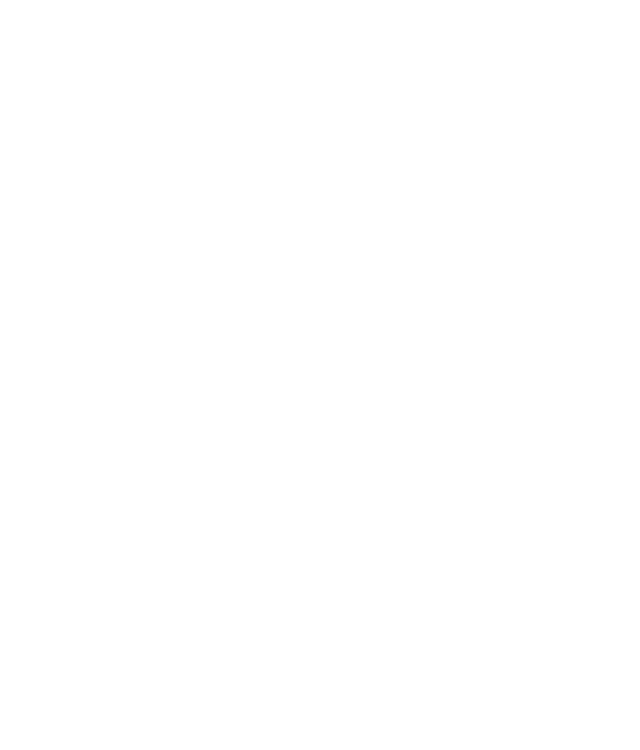
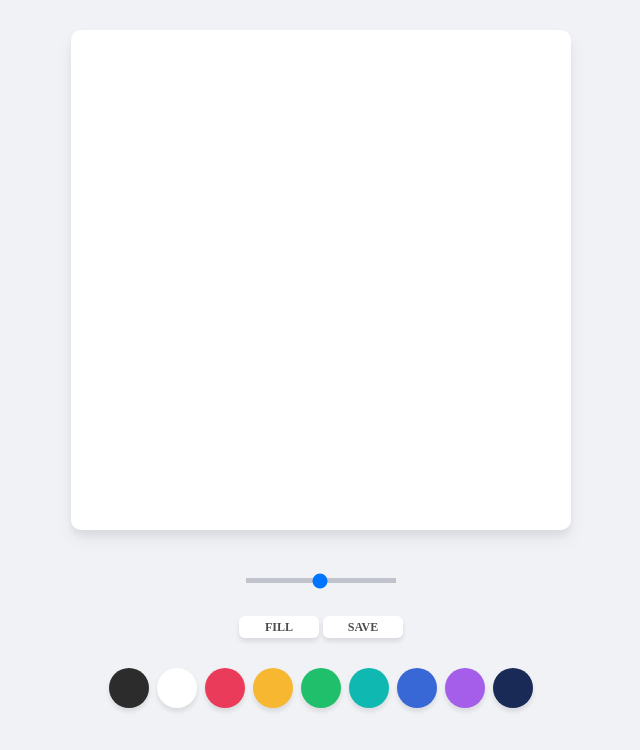
Before and after one commit to gardensky511/PaintJS, a plain HTML site: page index.html in a window 1280 px wide. Shown: the whole page, without its empty margins (319-959 px from the left). Drawn offline with Linux system fonts and the light colour scheme.

Commit message:
html, css작성 및 선 그리기, 색깔 변경 기능

```diff
--- a/app.js
+++ b/app.js
@@ -0,0 +1,60 @@
+const canvas = document.querySelector(".js-canvas");
+const ctx = canvas.getContext("2d");
+const colors = document.querySelectorAll(".js-color");
+const range = document.querySelector(".js-range");
+
+canvas.width = 500;
+canvas.height = 500;
+
+ctx.strokeStyle = "#2c2c2c";
+ctx.lineWidth = 2.5;
+
+let painting = false;
+
+function stopPainting() {
+  painting = false;
+}
+
+function startPainting() {
+  painting = true;
+}
+
+function onMouseMove(event) {
+  const x = event.offsetX;
+  const y = event.offsetY;
+  if (!painting) {
+    ctx.beginPath(); // line의 시작점을 만듦 (그릴 준비)
+    ctx.moveTo(x, y); // beginPath()에서 만든 시작점을 x, y로 옮김 (붓 옮김)
+  } else {
+    // 아래 두 메소드는 마우스를 움직이는 내내 발생하고 있음
+    ctx.lineTo(x, y); // 현재 좌표에서 x, y까지 선 연결 (선을 긋는다)
+    ctx.stroke(); // 그은 선을 보여준다
+  }
+}
+
+function handleColorClick(event) {
+  const color = event.target.style.backgroundColor;
+  ctx.strokeStyle = color;
+}
+
+function handleRangeChange(event) {
+  console.log(event);
+}
+
+if (canvas) {
+  canvas.addEventListener("mousemove", onMouseMove);
+  canvas.addEventListener("mousedown", startPainting);
+  canvas.addEventListener("mouseup", stopPainting);
+  canvas.addEventListener("mouseleave", stopPainting);
+}
+
+if (colors) {
+  Array.from(colors).forEach(color =>
+    color.addEventListener("click", handleColorClick)
+  );
+}
+
+if (range) {
+  // input event: input, select, textarea의 value 속성이 바뀔 때마다 발생
+  range.addEventListener("input", handleRangeChange);
+}
--- a/index.html
+++ b/index.html
@@ -7,6 +7,62 @@
     <title>PaintJS</title>
   </head>
   <body>
+    <canvas class="js-canvas canvas"></canvas>
+    <div class="controls">
+      <div class="controls__range">
+        <input
+          type="range"
+          class="js-range"
+          min="0.1"
+          max="5.0"
+          value="2.5"
+          step="0.1"
+        />
+      </div>
+      <div class="controls__buttons">
+        <button class="js-mode controls__button">FILL</button>
+        <button class="js-save controls__button">SAVE</button>
+      </div>
+      <div class="js-colors controls__colors">
+        <div
+          class="js-color controls__color"
+          style="background-color: #2c2c2c;"
+        ></div>
+        <div
+          class="js-color controls__color"
+          style="background-color: #fff"
+        ></div>
+        <div
+          class="js-color controls__color"
+          style="background-color: #eb3b5a"
+        ></div>
+        <div
+          class="js-color controls__color"
+          style="background-color: #f7b731"
+        ></div>
+        <div
+          class="js-color controls__color"
+          style="background-color: #20bf6b"
+        ></div>
+        <div
+          class="js-color controls__color"
+          style="background-color: #0fb9b1"
+        ></div>
+        <div
+          class="js-color controls__color"
+          style="background-color: #3867d6"
+        ></div>
+        <div
+          class="js-color controls__color"
+          style="background-color: #a55eea"
+        ></div>
+        <div
+          class="js-color controls__color"
+          style="background-color: #192a56"
+        ></div>
+      </div>
+    </div>
+
     <script src="/app.js"></script>
   </body>
 </html>
--- /dev/null
+++ b/reset.css
@@ -0,0 +1,124 @@
+html,
+body,
+div,
+span,
+applet,
+object,
+iframe,
+h1,
+h2,
+h3,
+h4,
+h5,
+h6,
+p,
+blockquote,
+pre,
+a,
+abbr,
+acronym,
+address,
+big,
+cite,
+code,
+del,
+dfn,
+em,
+img,
+ins,
+kbd,
+q,
+s,
+samp,
+small,
+strike,
+strong,
+sub,
+sup,
+tt,
+var,
+b,
+u,
+i,
+center,
+dl,
+dt,
+dd,
+ol,
+ul,
+li,
+fieldset,
+form,
+label,
+legend,
+table,
+caption,
+tbody,
+tfoot,
+thead,
+tr,
+th,
+td,
+article,
+aside,
+canvas,
+details,
+embed,
+figure,
+figcaption,
+footer,
+header,
+hgroup,
+menu,
+nav,
+output,
+ruby,
+section,
+summary,
+time,
+mark,
+audio,
+video {
+  margin: 0;
+  padding: 0;
+  border: 0;
+  font-size: 100%;
+  font: inherit;
+  vertical-align: baseline;
+}
+/* HTML5 display-role reset for older browsers */
+article,
+aside,
+details,
+figcaption,
+figure,
+footer,
+header,
+hgroup,
+menu,
+nav,
+section {
+  display: block;
+}
+body {
+  line-height: 1;
+}
+ol,
+ul {
+  list-style: none;
+}
+blockquote,
+q {
+  quotes: none;
+}
+blockquote:before,
+blockquote:after,
+q:before,
+q:after {
+  content: "";
+  content: none;
+}
+table {
+  border-collapse: collapse;
+  border-spacing: 0;
+}
--- a/style.css
+++ b/style.css
@@ -0,0 +1,76 @@
+@import "/reset.css";
+
+body {
+  background-color: #f1f2f6;
+  display: flex;
+  flex-direction: column;
+  align-items: center;
+  padding-bottom: 30px;
+}
+
+.canvas {
+  margin-top: 30px;
+  width: 500px;
+  height: 500px;
+  background-color: #fff;
+  border-radius: 10px;
+  box-shadow: 0 10px 20px rgba(0, 0, 0, 0.05), 0 6px 6px rgba(0, 0, 0, 0.05);
+}
+
+.controls {
+  margin-top: 40px;
+  display: flex;
+  flex-direction: column;
+  align-items: center;
+}
+
+.controls__buttons {
+  margin-bottom: 30px;
+}
+
+.controls__button {
+  all: unset;
+  cursor: pointer;
+  background-color: #fff;
+  padding: 5px 0;
+  width: 80px;
+  font-weight: 600;
+  text-align: center;
+  border-radius: 6px;
+  box-shadow: 0 3px 6px rgba(0, 0, 0, 0.05), 0 4px 4px rgba(0, 0, 0, 0.05);
+  color: rgba(0, 0, 0, 0.7);
+  font-size: 12px;
+}
+
+.controls__button:active {
+  transform: scale(0.97);
+}
+
+.controls__colors {
+  display: flex;
+}
+
+.controls__color {
+  width: 40px;
+  height: 40px;
+  box-shadow: 0 3px 6px rgba(0, 0, 0, 0.05), 0 4px 4px rgba(0, 0, 0, 0.05);
+  border-radius: 20px;
+  cursor: pointer;
+}
+.controls__color:not(:last-child) {
+  margin-right: 8px;
+}
+
+.controls__range {
+  margin-bottom: 30px;
+}
+
+.controls__range input {
+  cursor: pointer;
+  appearance: none;
+  background: transparent;
+  outline: none;
+  background-color: #c1c3cc;
+  height: 5px;
+  width: 150px;
+}
```
